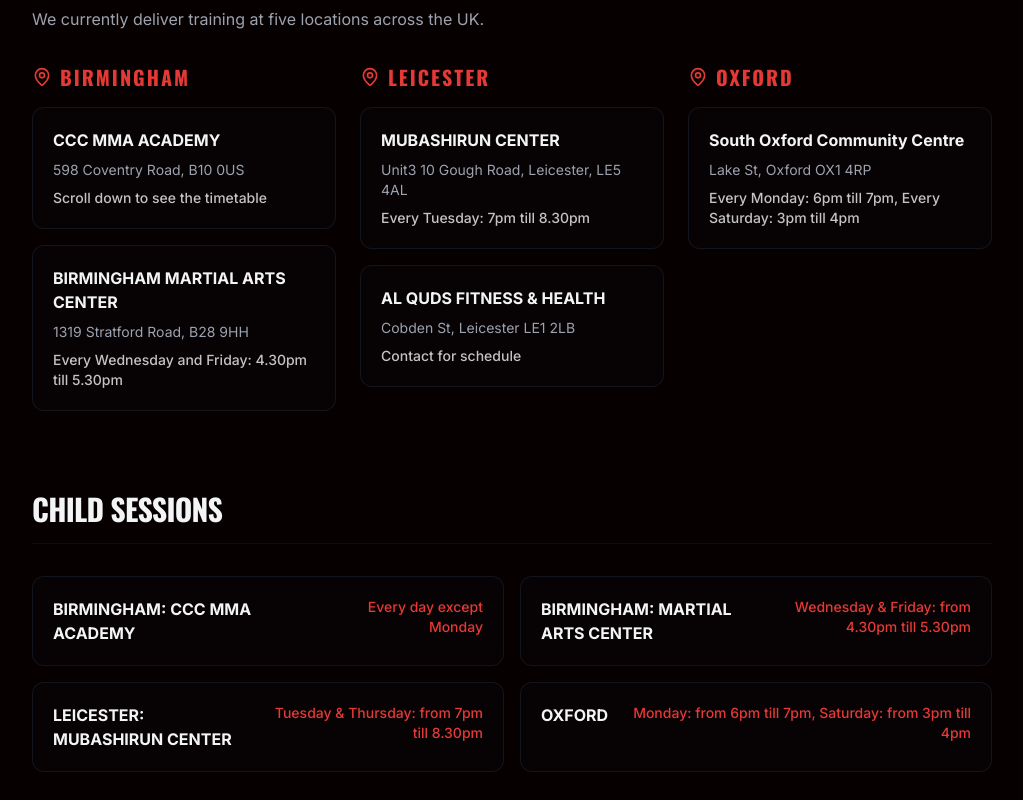
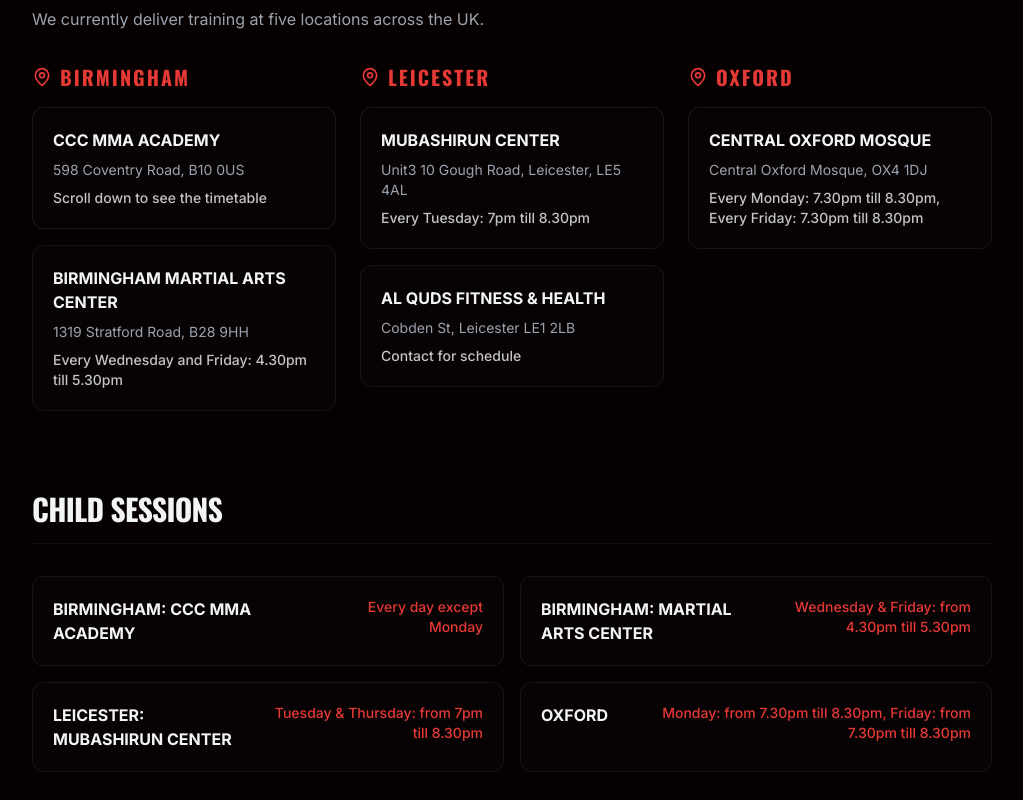
Before and after one commit to num876/counter-combat-club, a Next.js app: page /classes in a window 1280 px wide. Shown: the part 920-1720 px from the top of the page, without its empty margins (128-1151 px from the left). Built offline with nearby package versions, Linux system fonts and the light colour scheme.

Commit message:
fix: update Oxford location and schedule

```diff
--- a/src/app/classes/page.tsx
+++ b/src/app/classes/page.tsx
@@ -37,9 +37,9 @@ export default function ClassesPage() {
       city: "Oxford",
       venues: [
         {
-          name: "South Oxford Community Centre",
-          address: "Lake St, Oxford OX1 4RP",
-          schedule: "Every Monday: 6pm till 7pm, Every Saturday: 3pm till 4pm"
+          name: "CENTRAL OXFORD MOSQUE",
+          address: "Central Oxford Mosque, OX4 1DJ",
+          schedule: "Every Monday: 7.30pm till 8.30pm, Every Friday: 7.30pm till 8.30pm"
         }
       ]
     }
@@ -49,7 +49,7 @@ export default function ClassesPage() {
     { location: "BIRMINGHAM: CCC MMA ACADEMY", time: "Every day except Monday" },
     { location: "BIRMINGHAM: MARTIAL ARTS CENTER", time: "Wednesday & Friday: from 4.30pm till 5.30pm" },
     { location: "LEICESTER: MUBASHIRUN CENTER", time: "Tuesday & Thursday: from 7pm till 8.30pm" },
-    { location: "OXFORD", time: "Monday: from 6pm till 7pm, Saturday: from 3pm till 4pm" },
+    { location: "OXFORD", time: "Monday: from 7.30pm till 8.30pm, Friday: from 7.30pm till 8.30pm" },
   ];
 
   return (
--- a/src/components/sections/Location.tsx
+++ b/src/components/sections/Location.tsx
@@ -41,10 +41,10 @@ export function Location() {
       city: "Oxford",
       venues: [
         {
-          name: "South Oxford Community Centre",
-          address: "Lake St, Oxford OX1 4RP",
-          schedule: "Monday: 6:00 pm – 7:00 pm • Saturday: 3:00 pm – 4:00 pm",
-          mapQuery: "South+Oxford+Community+Centre+Lake+St+Oxford+OX1+4RP"
+          name: "Central Oxford Mosque",
+          address: "Central Oxford Mosque OX4 1DJ",
+          schedule: "Monday: 7:30 pm – 8:30 pm • Friday: 7:30 pm – 8:30 pm",
+          mapQuery: "Central+Oxford+Mosque+OX4+1DJ"
         }
       ]
     }
```
